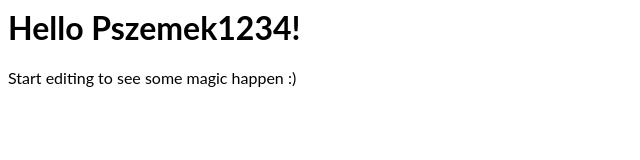
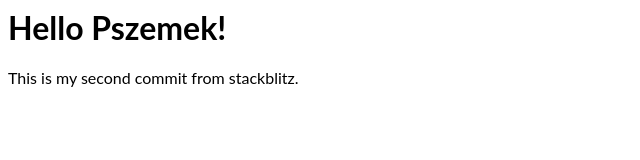
Before and after one commit to bilinskip/Angular-tutorial, an Angular app: page / in a window 1280 px wide. Shown: the top 160 px of the page, without its empty margins (0-640 px from the left). Built offline with nearby package versions, Linux system fonts and the light colour scheme.

Commit message:
2 files modified

```diff
--- a/src/app/app.component.html
+++ b/src/app/app.component.html
@@ -1,4 +1,4 @@
 <hello name="{{ name }}"></hello>
 <p>
-  Start editing to see some magic happen :)
+  This is my second commit from stackblitz.
 </p>
--- a/src/app/app.component.ts
+++ b/src/app/app.component.ts
@@ -6,5 +6,5 @@ import { Component } from '@angular/core';
   styleUrls: [ './app.component.css' ]
 })
 export class AppComponent  {
-  name = 'Pszemek1234';
+  name = 'Pszemek';
 }
```
